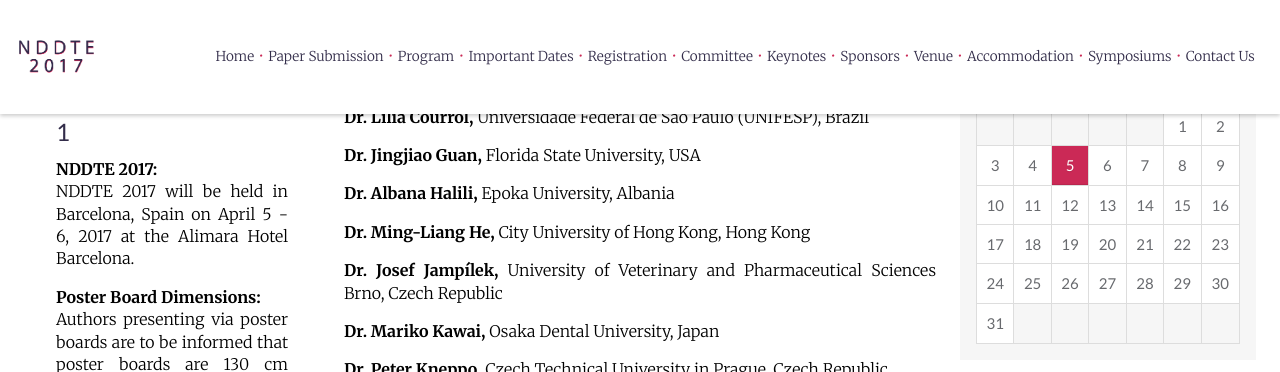
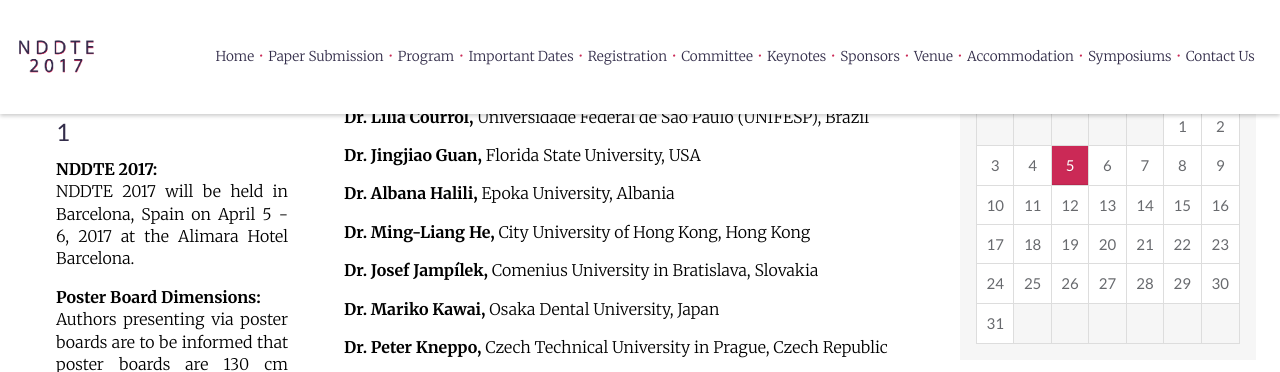
Before and after one commit to intaset/nddte, a Jekyll site: the page built from committee.html, in a window 1280 px wide and 900 px high, scrolled down 531 px, cut to the strip 0-372 px from the top of the window. Built offline with Jekyll 4.4.1, drawn with Linux system fonts in a browser that asks for light colours; nearby versions of some CDN libraries; Markdown is read by kramdown in place of the engine named in the settings; comment, search, counter and statistics services are not loaded.

Commit message:
updated affiliation

```diff
--- a/committee.html
+++ b/committee.html
@@ -15,7 +15,7 @@ keyword: biomedical, nanomedical, drug delivery, tissue engineering, gene delive
     <p class="body"><b>Dr. Jingjiao Guan,</b> Florida State University, USA</p>
     <p class="body"><b>Dr. Albana Halili,</b> Epoka University, Albania</p>
     <p class="body"><b>Dr. Ming-Liang He,</b> City University of Hong Kong, Hong Kong</p>
-    <p class="body"><b>Dr. Josef Jampílek,</b> University of Veterinary and Pharmaceutical Sciences Brno, Czech Republic</p>
+    <p class="body"><b>Dr. Josef Jampílek,</b> Comenius University in Bratislava, Slovakia</p>
     <p class="body"><b>Dr. Mariko Kawai,</b> Osaka Dental University, Japan</p>
     <p class="body"><b>Dr. Peter Kneppo,</b> Czech Technical University in Prague, Czech Republic</p>
     <p class="body"><b>Dr. Hyung-Suk Lee,</b> Yonsei University, South Korea</p>
```
Also changed, not shown: 1 other file.
